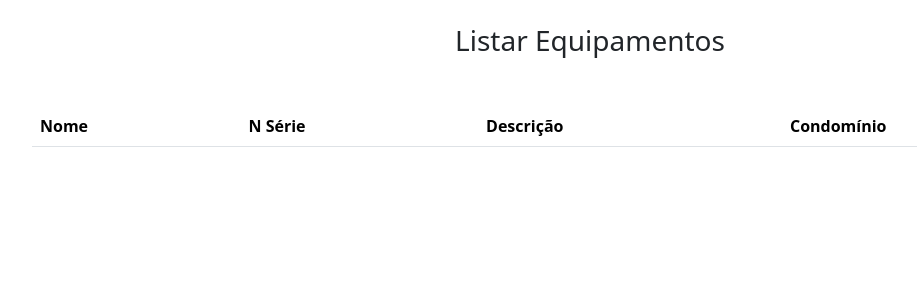
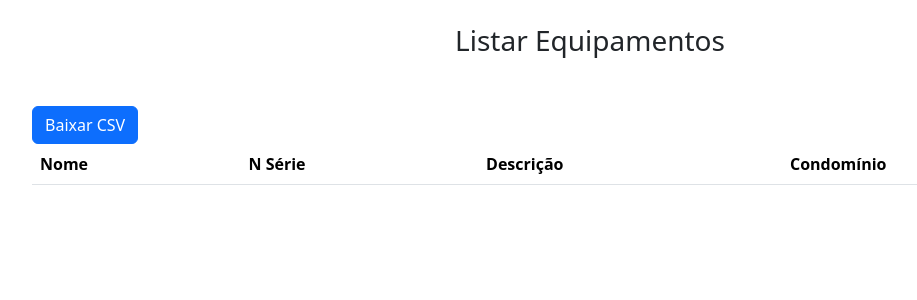
Before and after one commit to kemuelkesley/helpdesk-faculdade, a Django app: page /equipamentos in a window 1280 px wide. Shown: the top 300 px of the page, without its empty margins (50-967 px from the left). Run offline with Django 4.2, Linux system fonts and the light colour scheme; data that the repository does not hold is empty; parts of the project's set-up code (start-up, migrations or seed data) failed here and were passed over.

Commit message:
criado a opção para baixar um relatorio no formato CSV.

```diff
--- a/cadastro/urls.py
+++ b/cadastro/urls.py
@@ -1,7 +1,8 @@
 from django.urls import path
-from cadastro.views import equipamentos
+from cadastro.views import equipamentos, exportar_csv
 
 
 urlpatterns = [
-    path("equipamentos", equipamentos, name="equipamentos")
+    path("equipamentos", equipamentos, name="equipamentos"),
+    path("exportar_csv", exportar_csv, name="exportar_csv"),
 ]
--- a/cadastro/views.py
+++ b/cadastro/views.py
@@ -1,3 +1,5 @@
+import csv
+from django.http import HttpResponse
 from django.shortcuts import render
 from .models import Equipamento
 
@@ -9,3 +11,29 @@ def equipamentos(request):
 
 
     return render(request, "dados/equipamentos.html", {"equipamentos" : equipamentos})
+
+
+
+def exportar_csv(request):
+    response = HttpResponse(content_type='text/csv')
+    response['Content-Disposition'] = 'attachment; filename="equipamentos.csv"'
+
+    writer = csv.writer(response)
+    writer.writerow([
+        'Nome',
+        'N Serie',
+        'Descricao',
+        'Condominio'
+    ])
+
+    equipamentos = Equipamento.objects.all()
+
+    for equipamento in equipamentos:
+        writer.writerow([
+            equipamento.nome,
+            equipamento.numero_serie,
+            equipamento.descricao,
+            equipamento.condominio
+        ])
+
+    return response
--- a/templates/dados/equipamentos.html
+++ b/templates/dados/equipamentos.html
@@ -16,7 +16,7 @@
         <h3 class="text-center mb-5">Listar Equipamentos</h3>
 
         <div class="text-right">
-
+          <a href="{% url 'exportar_csv' %}" class="btn btn-primary">Baixar CSV</a>
         </div>
         <table class="table table-striped">
             <thead>
```
